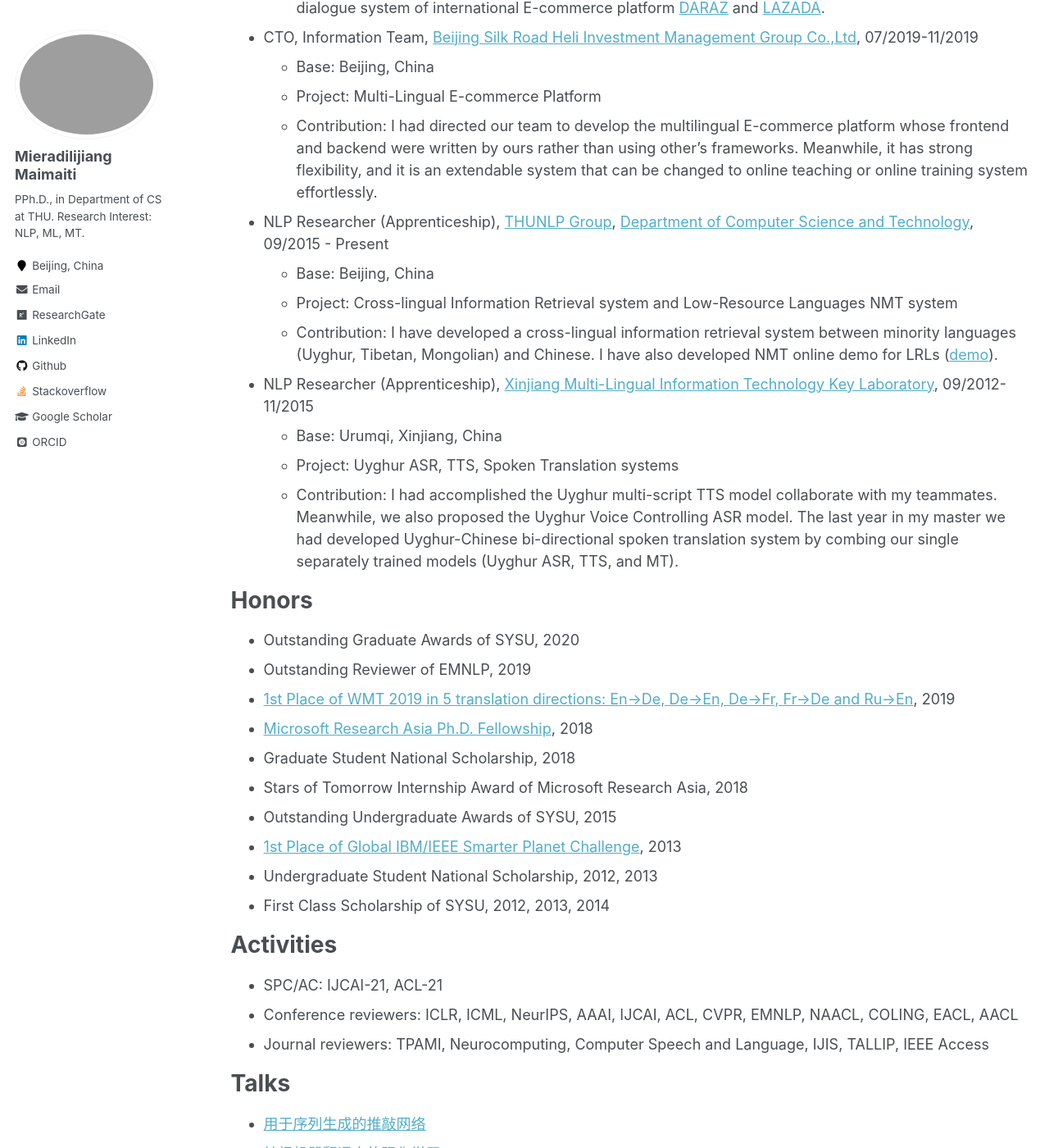
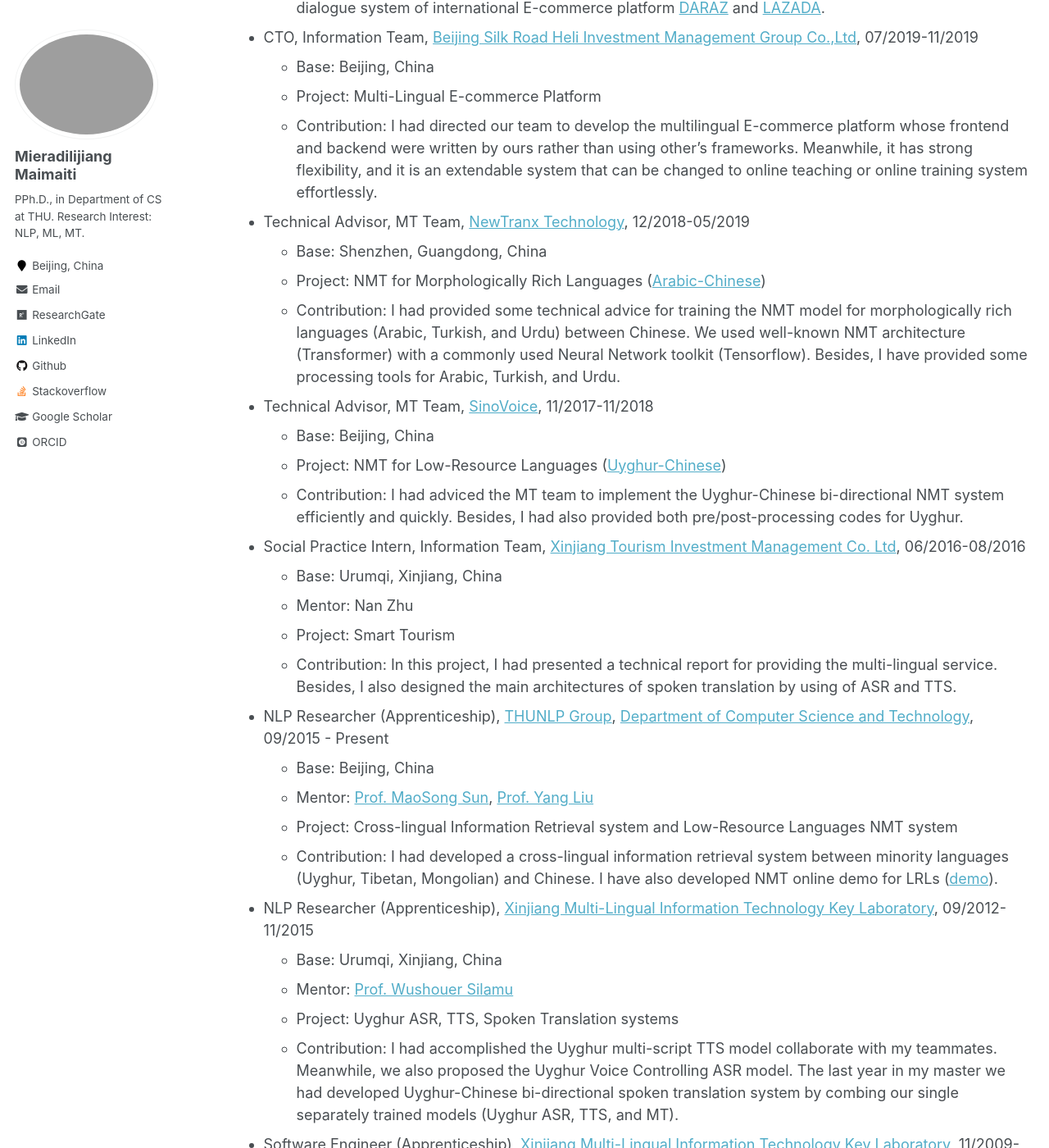
Before and after one commit to miradel51/miradel51.github.io, a Jekyll site: the page built from _pages/cv.md, in a window 1280 px wide and 1400 px high, scrolled down 1100 px. Shown: the whole window at 82% size. Built offline with Jekyll 4.4.1, drawn with Linux system fonts in a browser that asks for light colours; some web fonts are replaced; some of the changed text lies outside the part shown.

Commit message:
revise cv

```diff
--- a/_pages/cv.md
+++ b/_pages/cv.md
@@ -44,15 +44,34 @@ Besides, the proposed approach is fused into the dialogue system of internationa
   * Project: Multi-Lingual E-commerce Platform
   * Contribution: I had directed our team to develop the multilingual E-commerce platform whose frontend and backend were written by ours rather than using other's frameworks.
 Meanwhile, it has strong flexibility, and it is an extendable system that can be changed to online teaching or online training system effortlessly.
+* Technical Advisor, MT Team, [NewTranx Technology](http://www.newtranx.com/), 12/2018-05/2019
+  * Base: Shenzhen, Guangdong, China
+  * Project: NMT for Morphologically Rich Languages ([Arabic-Chinese](https://fanyi.newtranx.com/?lng=cn#/onTrans))
+  * Contribution: I had provided some technical advice for training the NMT model for morphologically rich languages (Arabic, Turkish, and Urdu) between Chinese. We used well-known NMT architecture (Transformer) with a commonly used Neural Network toolkit (Tensorflow). Besides, I have provided some processing tools for Arabic, Turkish, and Urdu.
+* Technical Advisor, MT Team, [SinoVoice](https://www.sinovoice.com/), 11/2017-11/2018
+  * Base: Beijing, China
+  * Project: NMT for Low-Resource Languages ([Uyghur-Chinese](https://translate.aicloud.com/))
+  * Contribution: I had adviced the MT team to implement the Uyghur-Chinese bi-directional NMT system efficiently and quickly. Besides, I had also provided both pre/post-processing codes for Uyghur.
+* Social Practice Intern, Information Team, [Xinjiang Tourism Investment Management Co. Ltd](http://www.xinhuanet.com/travel/2019-09/06/c_1124969030.htm), 06/2016-08/2016
+  * Base: Urumqi, Xinjiang, China
+  * Mentor: Nan Zhu
+  * Project: Smart Tourism
+  * Contribution: In this project, I had presented a technical report for providing the multi-lingual service. Besides, I also designed the main architectures of spoken translation by using of ASR and TTS.
 * NLP Researcher (Apprenticeship), [THUNLP Group](https://nlp.csai.tsinghua.edu.cn/), [Department of Computer Science and Technology](http://www.cs.tsinghua.edu.cn/csen/), 09/2015 - Present
   * Base: Beijing, China
+  * Mentor: [Prof. MaoSong Sun](https://nlp.csai.tsinghua.edu.cn/staff/sms/), [Prof. Yang Liu](https://nlp.csai.tsinghua.edu.cn/~ly/)
   * Project: Cross-lingual Information Retrieval system and Low-Resource Languages NMT system
-  * Contribution: I have developed a cross-lingual information retrieval system between minority languages (Uyghur, Tibetan, Mongolian) and Chinese. I have also developed NMT online demo for LRLs ([demo](http://101.6.5.207:5152/)).
+  * Contribution: I had developed a cross-lingual information retrieval system between minority languages (Uyghur, Tibetan, Mongolian) and Chinese. I have also developed NMT online demo for LRLs ([demo](http://101.6.5.207:5152/)).
 * NLP Researcher (Apprenticeship), [Xinjiang Multi-Lingual Information Technology Key Laboratory](http://202.201.242.181:8000/translator/index.html), 09/2012-11/2015
   * Base: Urumqi, Xinjiang, China
+  * Mentor: [Prof. Wushouer Silamu](https://ysg.ckcest.cn/html/details/3943/index.html)
   * Project: Uyghur ASR, TTS, Spoken Translation systems
   * Contribution: I had accomplished the Uyghur multi-script TTS model collaborate with my teammates. Meanwhile, we also proposed the Uyghur Voice Controlling ASR model. The last year in my master we had developed Uyghur-Chinese bi-directional spoken translation system by combing our single separately trained models (Uyghur ASR, TTS, and MT).
-
+* Software Engineer (Apprenticeship), [Xinjiang Multi-Lingual Information Technology Key Laboratory](http://202.201.242.181:8000/translator/index.html), 11/2009-06/2012
+  * Base: Urumqi, Xinjiang, China
+  * Mentor: [Prof. Wushouer Silamu](https://ysg.ckcest.cn/html/details/3943/index.html)
+  * Project: Operation System (Localization), Software Development
+  * Contribution: I had taken part in the Win7 Operation System localization task. Besides, I had developed desktop applications (Education System) and Network applications (Multilingual website, Government website, and Companies website). Meanwhile, the last year in my undergraduate I had designed Android APPs for learning Chinese.
 
 
 
```
Also changed, not shown: other parts of _pages/cv.md (+1 -1 lines).
